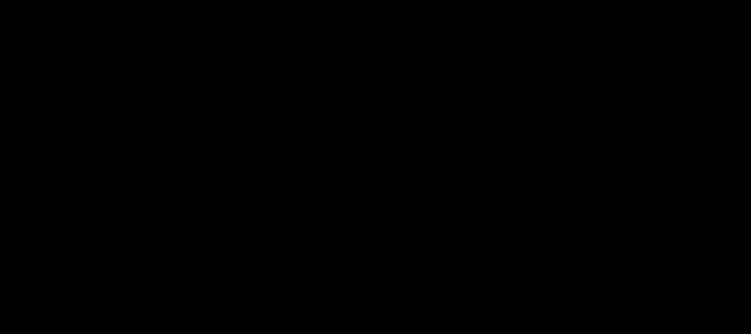
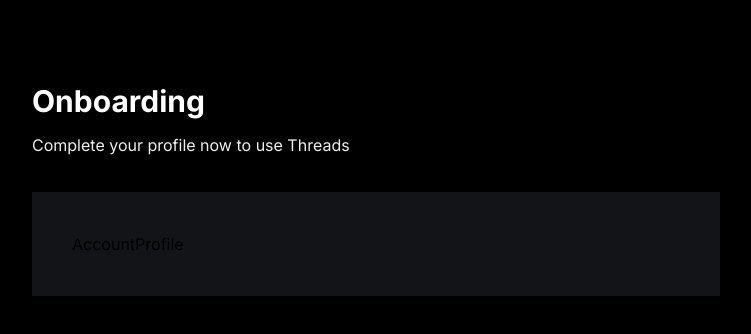
Before and after one commit to badenis19/thread-app, a Next.js app: page /onboarding in a window 1280 px wide. Shown: the top 334 px of the page, without its empty margins (264-1015 px from the left). Built offline with nearby package versions, Linux system fonts and the light colour scheme; no server answers.

Commit message:
saving progress

```diff
--- a/app/(auth)/onboarding/page.tsx
+++ b/app/(auth)/onboarding/page.tsx
@@ -1,9 +1,33 @@
-import React from 'react'
+import AccountProfile from "@/components/forms/AccountProfile";
+import { currentUser } from "@clerk/nextjs";
 
-const Onboarding = () => {
+const Page = async () => {
+  // OR PAGE?
+  const user = await currentUser();
+
+  const userInfo = {};
+
+  const userData = {
+    id: user?.id,
+    objectId: userInfo?._id,
+    username: userInfo?.username || user?.username,
+    name: userInfo?.name || user?.firsName || "",
+    bio: userInfo?.bio || "",
+    image: userInfo.image || user?.imageUrl,
+  };
+
   return (
-    <div>Onboarding</div>
-  )
-}
+    <main className="mx-auto flex max-w-3xl flex-col justify-start px-10 py-20">
+      <h1 className="head-text">Onboarding</h1>
+      <p className="mt-3 text-base-regular text-light-2">
+        Complete your profile now to use Threads
+      </p>
 
-export default Onboarding
+      <section className="mt-9 bg-dark-2 p-10">
+        <AccountProfile user={userData} btnTitle="Continue" />
+      </section>
+    </main>
+  );
+};
+
+export default Page;
--- /dev/null
+++ b/components/forms/AccountProfile.tsx
@@ -0,0 +1,19 @@
+"use client";
+
+interface Props {
+  user: {
+    id: string;
+    objectId: string;
+    username: string;
+    name: string;
+    bio: string;
+    image: string;
+  };
+  btnTitle: string;
+}
+
+const AccountProfile = ({ user, btnTitle }: Props) => {
+  return <div>AccountProfile</div>;
+};
+
+export default AccountProfile;
--- a/components/shared/Topbar.tsx
+++ b/components/shared/Topbar.tsx
@@ -1,4 +1,5 @@
 import { OrganizationSwitcher, SignOutButton, SignedIn } from "@clerk/nextjs";
+import { dark } from "@clerk/themes";
 import Image from "next/image";
 import Link from "next/link";
 
@@ -29,6 +30,7 @@
 
       <OrganizationSwitcher
         appearance={{
+          baseTheme: dark,
           elements: {
             organizationSwitcherTrigger: "py-2 px-4",
           },
--- a/package.json
+++ b/package.json
@@ -10,6 +10,7 @@
   },
   "dependencies": {
     "@clerk/nextjs": "^4.29.1",
+    "@clerk/themes": "^1.7.9",
     "@uploadthing/react": "^6.0.2",
     "mongoose": "^8.0.3",
     "next": "14.0.4",
```
Also changed, not shown: components/shared/LeftSidebar.tsx (+3 -5 lines), 1 other file (tests, documents, lock files or other folders).
